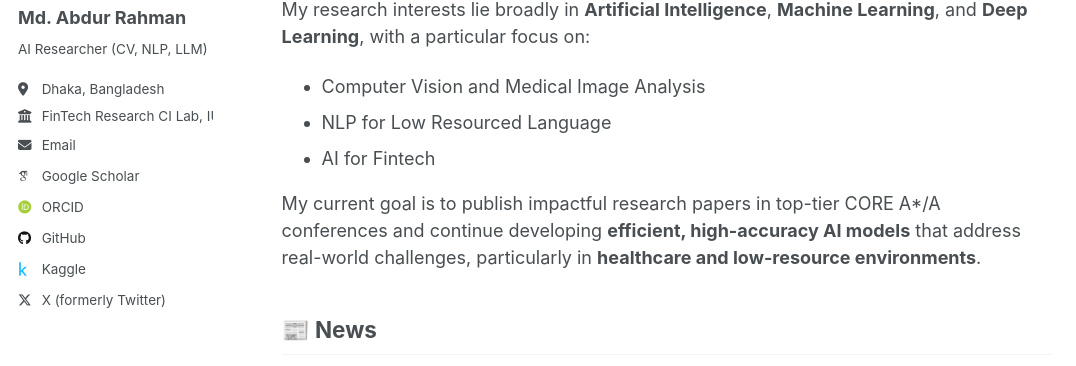
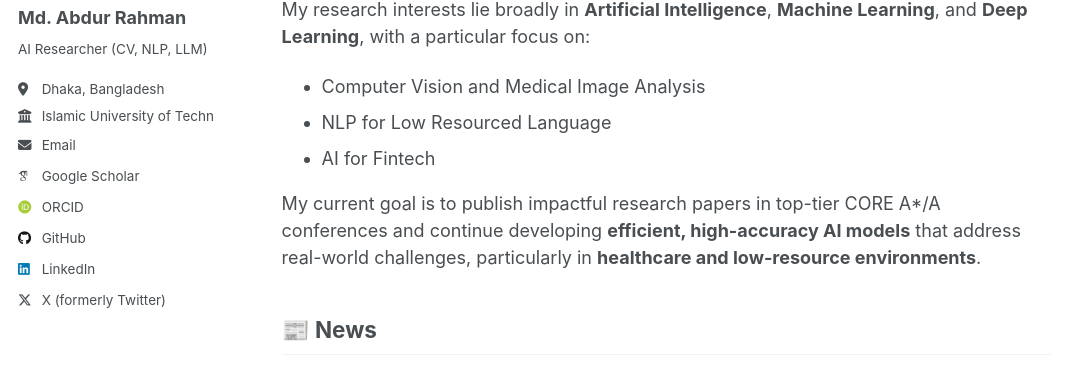
Before and after one commit to borhanitrash/borhanitrash.github.io, a Jekyll site: the page built from _pages/about.md, in a window 1280 px wide. Shown: the part 277-643 px from the top of the page, without its empty margins (0-1076 px from the left). Built offline with Jekyll 4.4.1, drawn with Linux system fonts in a browser that asks for light colours; some web fonts are replaced; a script that is not in the unit is left out; part of the change alters nothing that is shown.

Commit message:
Update employer and social media usernames in config

```diff
--- a/_config.yml
+++ b/_config.yml
@@ -28,7 +28,7 @@ author:
   pronouns         : # example: "she/her"
   bio              : "AI Researcher (CV, NLP, LLM)"
   location         : "Dhaka, Bangladesh"
-  employer         : "FinTech Research CI Lab, IUT"
+  employer         : "Islamic University of Technology-IUT, OIC"
   uri              : # URL
   email            : "abdurrahman.etc@gmail.com"
 
@@ -49,7 +49,7 @@ author:
   codepen          : # Username
   dribbble         : # Username
   github           : "borhanitrash"
-  kaggle           : "borhanitrash" # Username
+  kaggle           : # Username
   stackoverflow    : # User number or user number and name (i.e., use "1" or "1/jeff-atwood")
 
   # Social media
@@ -63,7 +63,7 @@ author:
   keybase          : # Username
   instagram        : # Username
   lastfm           : # Username
-  linkedin         : # Username
+  linkedin         : "borhanitrash" # Username
   mastodon         : # URL
   medium           : # URL
   pinterest        : # Username
```
